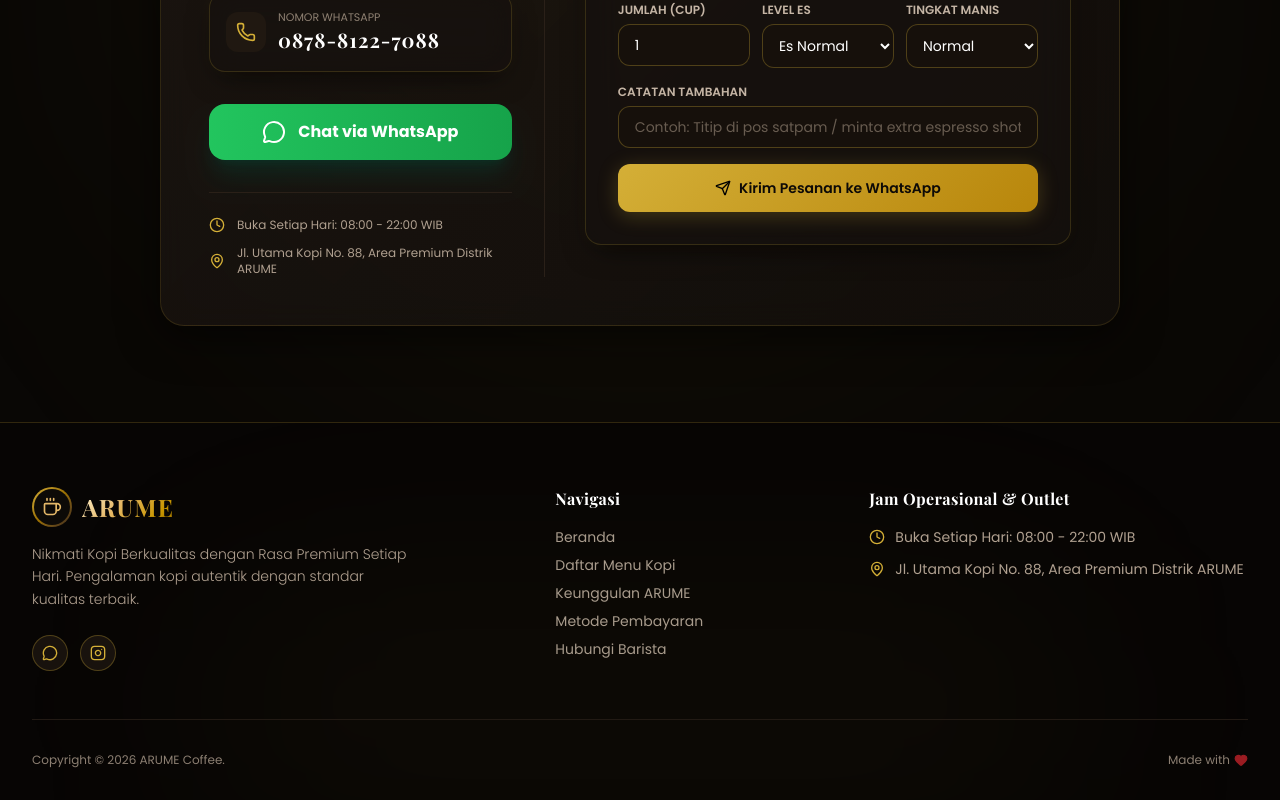
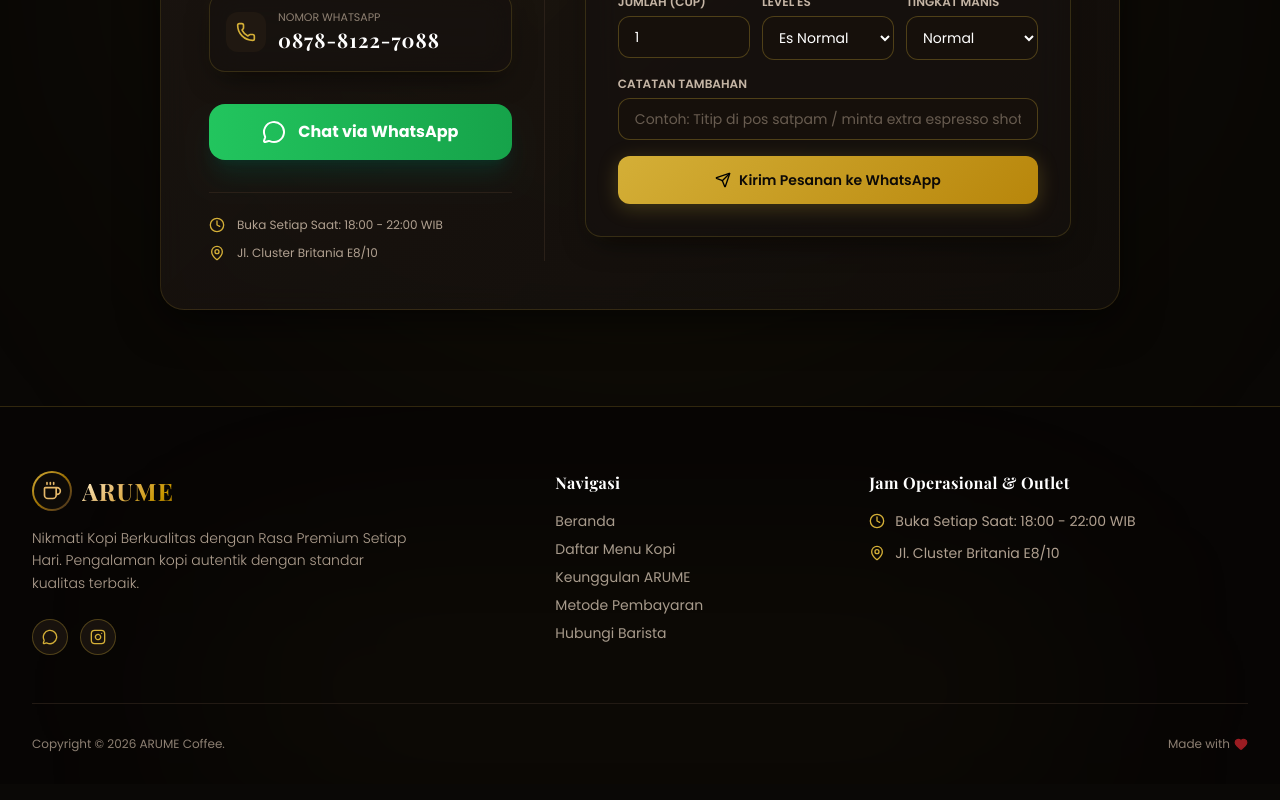
Before and after one commit to Diyan21/Arume, a React (Vite) app in the folder arume-coffee/: page / in a window 1280 px wide. Shown: the part 4511-5311 px from the top of the page. Built offline with nearby package versions, Linux system fonts and the light colour scheme; a web font is replaced by a local one.

Commit message:
Update coffeeData.ts

```diff
--- a/arume-coffee/src/data/coffeeData.ts
+++ b/arume-coffee/src/data/coffeeData.ts
@@ -150,7 +150,7 @@ export const CONTACT_INFO = {
   phoneDisplay: '0878-8122-7088',
   phoneRaw: '6287881227088',
   whatsappUrl: 'https://wa.me/6287881227088',
-  address: 'Jl. Utama Kopi No. 88, Area Premium Distrik ARUME',
-  openingHours: 'Buka Setiap Hari: 08:00 - 22:00 WIB',
-  instagram: '@arume.coffee'
+  address: 'Jl. Cluster Britania E8/10',
+  openingHours: 'Buka Setiap Saat: 18:00 - 22:00 WIB',
+  instagram: '@diyanaxl'
 };
```
